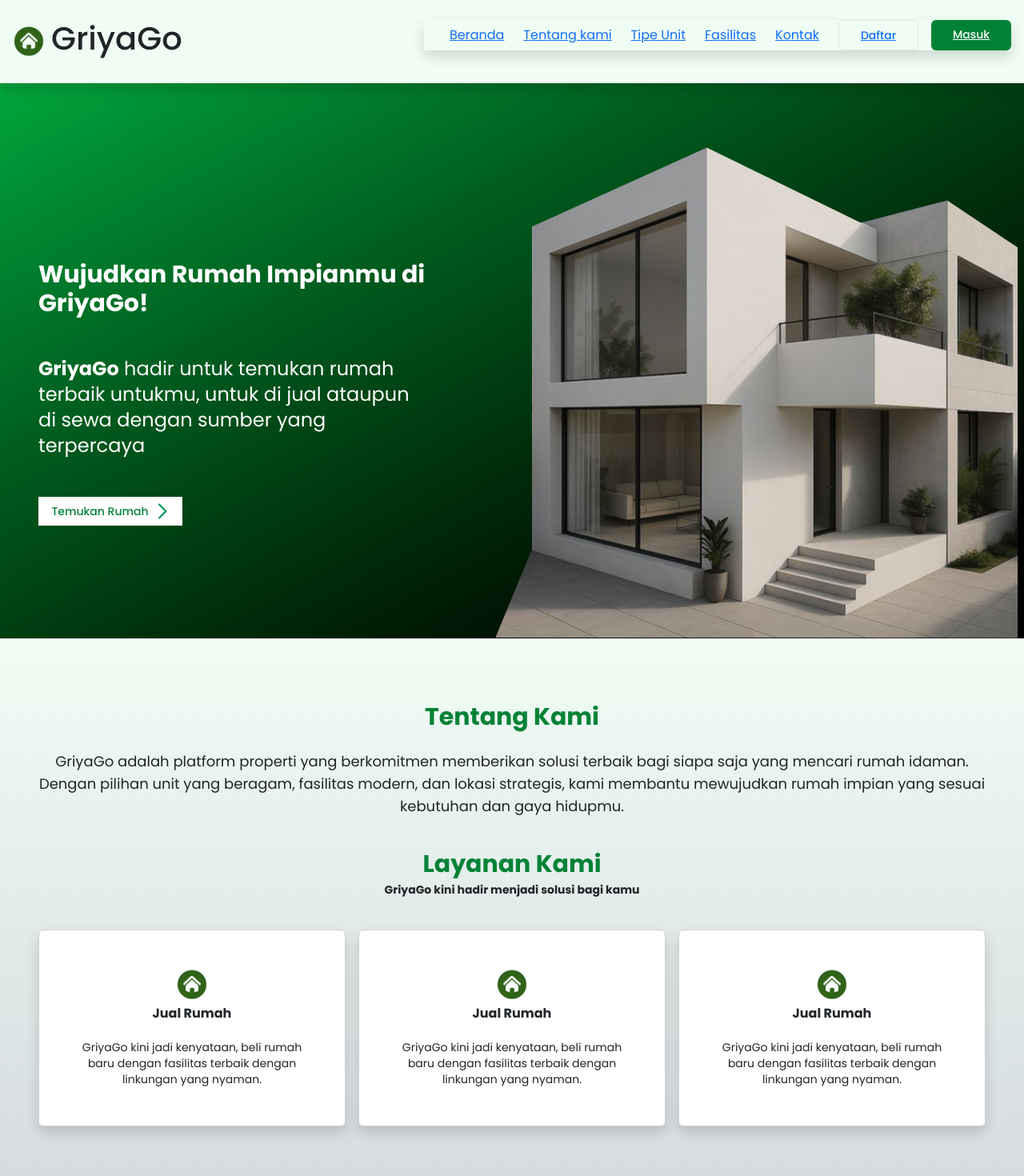
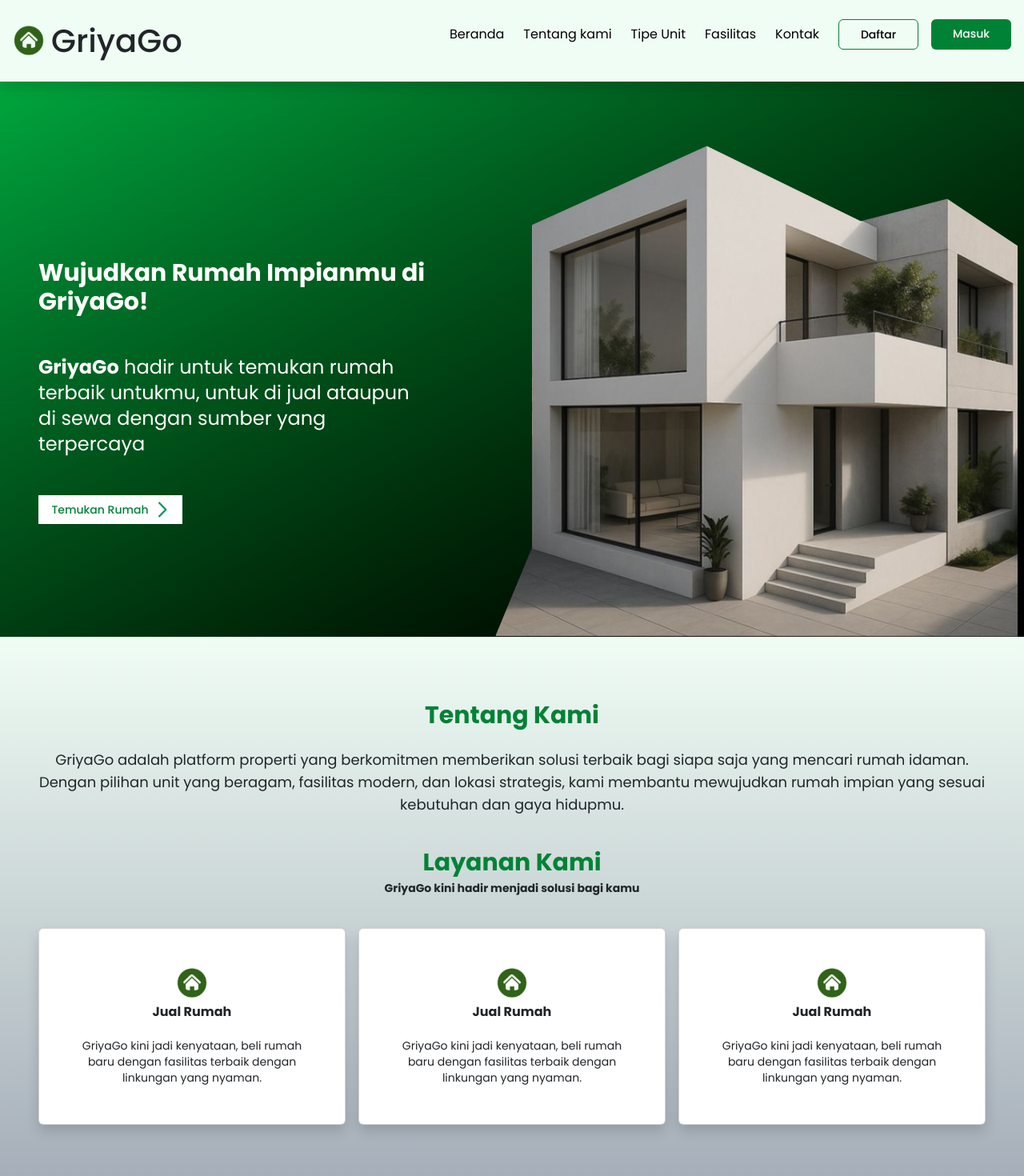
Before and after one commit to farsyamzhr/home-sales-website, a Next.js app: page / in a window 1280 px wide. Shown: the top 1470 px of the page at 80% size. Built offline with nearby package versions, Linux system fonts and the light colour scheme.

Commit message:
feat ui service

```diff
--- a/src/app/page.js
+++ b/src/app/page.js
@@ -2,6 +2,7 @@
 import Hero from "@/components/Hero";
 import AboutUs from "@/components/AboutUs";
 import UnitType from "@/components/UnitType";
+import Service from "@/components/Service";
 import Footer from "@/components/Footer";
 import 'bootstrap/dist/css/bootstrap.min.css';
 
@@ -12,6 +13,7 @@
     <Hero />
     <AboutUs />
     <UnitType />
+    <Service />
     {/* <Footer /> */}
    </div>
   );
--- a/src/components/AboutUs.js
+++ b/src/components/AboutUs.js
@@ -1,6 +1,6 @@
 function AboutUs() {
   return (
-    <div id="aboutUs" className="wrapper min-h-screen flex flex-col bg-gradient-to-b from-green-50 to-gray-300 py-7 md:py-20 px-5 lg:px-20 gap-10">
+    <div id="aboutUs" className="wrapper min-h-screen flex flex-col bg-gradient-to-b from-green-50 to-gray-400 py-7 md:py-20 px-5 lg:px-20 gap-10">
         <div className="box-about flex flex-col gap-4 md:gap-8">
             <div className="title text-center font-bold text-green-700 text-lg md:text-3xl">Tentang Kami</div>
             <div className="text-sm md:text-lg text-center">
--- a/src/components/Navbar.js
+++ b/src/components/Navbar.js
@@ -2,6 +2,8 @@
 
 import { useState } from "react";
 import Link from "next/link";
+import Image from "next/image";
+import { px } from "motion";
 
 function Navbar() {
   const [show, setShow] = useState(false);
@@ -16,57 +18,59 @@
     <div className="bg-green-50 py-4 md:px-6 px-3 flex justify-between items-center shadow transition-all sticky top-0 z-50">
       {/* Logo */}
       <div className="box-logo flex gap-2 items-center cursor-pointer">
-        <img src="/assets/logo.svg" alt="" className="w-[40px]" />
-        <h1 className="font-bold">GriyaGo</h1>
+        <Image src="/assets/logo.svg" alt="" width={40} height={40}/>
+        <h1 className="font-bold mb-0">GriyaGo</h1>
       </div>
 
       {/* Menu Bar Icon */}
-      <img
+      <Image
         src="/assets/menu-bar.svg"
         alt=""
+        width={50}
+        height={50}
         className="lg:hidden cursor-pointer border border-green-600 p-3 rounded-md hover:bg-green-100"
         onClick={menuBarClick}
       />
 
       {/* Navbar Items */}
       <ul
-        className={`shadow lg:shadow-none fixed lg:static lg:top-0 top-18 ${menuActive} lg:items-center w-[200px] lg:w-auto h-[calc(100vh-64px)] lg:h-auto bg-green-50 lg:bg-transparent flex flex-col lg:flex-row gap-6 p-6 lg:p-0 transition-all duration-300 z-40`}
+        className={`shadow lg:!shadow-none fixed lg:static lg:top-0 top-20 ${menuActive} lg:items-center w-[200px] lg:w-auto h-[calc(100vh-64px)] lg:h-auto bg-green-50 lg:bg-transparent flex flex-col lg:flex-row gap-6 p-6 lg:p-0 transition-all duration-300 z-40`}
       >
         <li>
-          <a href="#" className="hover:text-green-700">
+          <a href="#" className="hover:!text-green-700 !text-black !no-underline">
             Beranda
           </a>
         </li>
         <li>
-          <a href="#aboutUs" className="hover:text-green-700">
+          <a href="#aboutUs" className="hover:!text-green-700 !text-black !no-underline">
             Tentang kami
           </a>
         </li>
         <li>
-          <a href="#" className="hover:text-green-700">
+          <a href="#" className="hover:!text-green-700 !text-black !no-underline">
             Tipe Unit
           </a>
         </li>
         <li>
-          <a href="#" className="hover:text-green-700">
+          <a href="#" className="hover:!text-green-700 !text-black !no-underline">
             Fasilitas
           </a>
         </li>
         <li>
-          <a href="#" className="hover:text-green-700">
+          <a href="#" className="hover:!text-green-700 !text-black !no-underline">
             Kontak
           </a>
         </li>
         <div className="flex flex-col md:flex-row gap-3 text-sm font-medium">
           <Link
             href="/signUp"
-            className="w-[100px] text-center bg-transparent border border-green-700 py-2 px-6 rounded-md hover:bg-green-700 hover:text-white cursor-pointer"
+            className="w-[100px] text-center bg-transparent border !border-green-700 py-2 px-6 rounded-md hover:!bg-green-700 !text-black hover:!text-white cursor-pointer !no-underline"
           >
             Daftar
           </Link>
           <Link
             href="/SignIn"
-            className="w-[100px] text-center bg-green-700 py-2 px-6 rounded-md hover:bg-transparent hover:text-black text-white cursor-pointer"
+            className="w-[100px] text-center bg-green-700 py-2 px-6 rounded-md hover:!bg-transparent hover:!text-black !text-white hover:!border hover:!border-green-700 cursor-pointer !no-underline"
           >
             Masuk
           </Link>
--- /dev/null
+++ b/src/components/Service.js
@@ -0,0 +1,36 @@
+import Card from "react-bootstrap/Card";
+import CardImg from "react-bootstrap/CardImg";
+import CardImgOverlay from "react-bootstrap/CardImgOverlay";
+import CardTitle from "react-bootstrap/CardTitle";
+import CardText from "react-bootstrap/CardText";
+
+function Service() {
+  return (
+    <div className="wrapper min-h-screen flex flex-col gap-10 py-7 md:py-20 px-5 lg:px-20 bg-gradient-to-b from-green-50 to-gray-400">
+      <div className="box-title flex flex-col gap-1 items-center">
+        <div className="title font-bold text-green-700 text-lg md:text-3xl">
+          Layanan Kami
+        </div>
+        <div className="sub-title font-bold text-sm/5 text-center">
+          GriyaGo kini hadir menjadi solusi bagi kamu
+        </div>
+      </div>
+      <div className="box-service grid grid-cols-1 md:grid-cols-3 gap-3">
+        <Card className="text-white relative">
+          <CardImg src="/assets/unit-1.svg" alt="Card image" />
+          <div className="absolute inset-0 bg-black/50"></div>
+          <CardImgOverlay className="flex flex-col justify-center relative z-10">
+            <CardTitle className="text-3xl font-bold">Security</CardTitle>
+            <CardText className="text-base">
+                Fasilitas keamanan 24 jam dengan pos satpam yang siap menjaga
+                lingkungan hunian agar tetap aman dan nyaman bagi penghuni.
+            </CardText>
+            <CardText>Last updated 3 mins ago</CardText>
+          </CardImgOverlay>
+        </Card>
+      </div>
+    </div>
+  );
+}
+
+export default Service;
--- a/src/components/UnitType.js
+++ b/src/components/UnitType.js
@@ -5,7 +5,7 @@
 
 function UnitType() {
   return (
-    <div className="wrapper min-h-screen flex flex-col py-7 md:py-20 px-5 lg:px-20 items-center bg-gradient-to-b from-gray-300 to-green-50">
+    <div className="wrapper min-h-screen flex flex-col py-7 md:py-20 px-5 lg:px-20 items-center bg-gradient-to-b from-gray-400 to-green-50">
       <div className="box-title flex flex-col gap-1 items-center">
         <div className="title font-bold text-green-700 text-lg md:text-3xl">
           Rekomendasi
```
